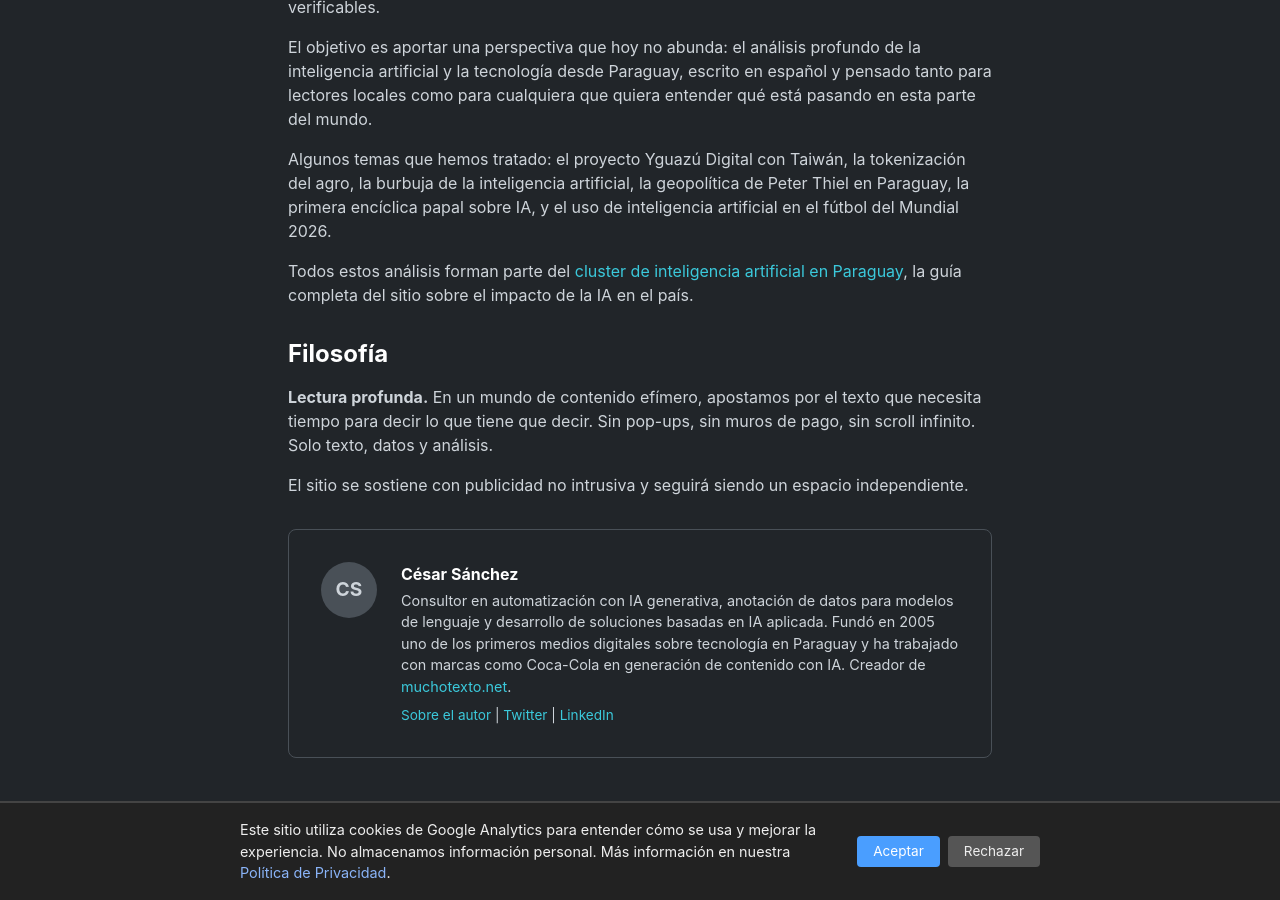
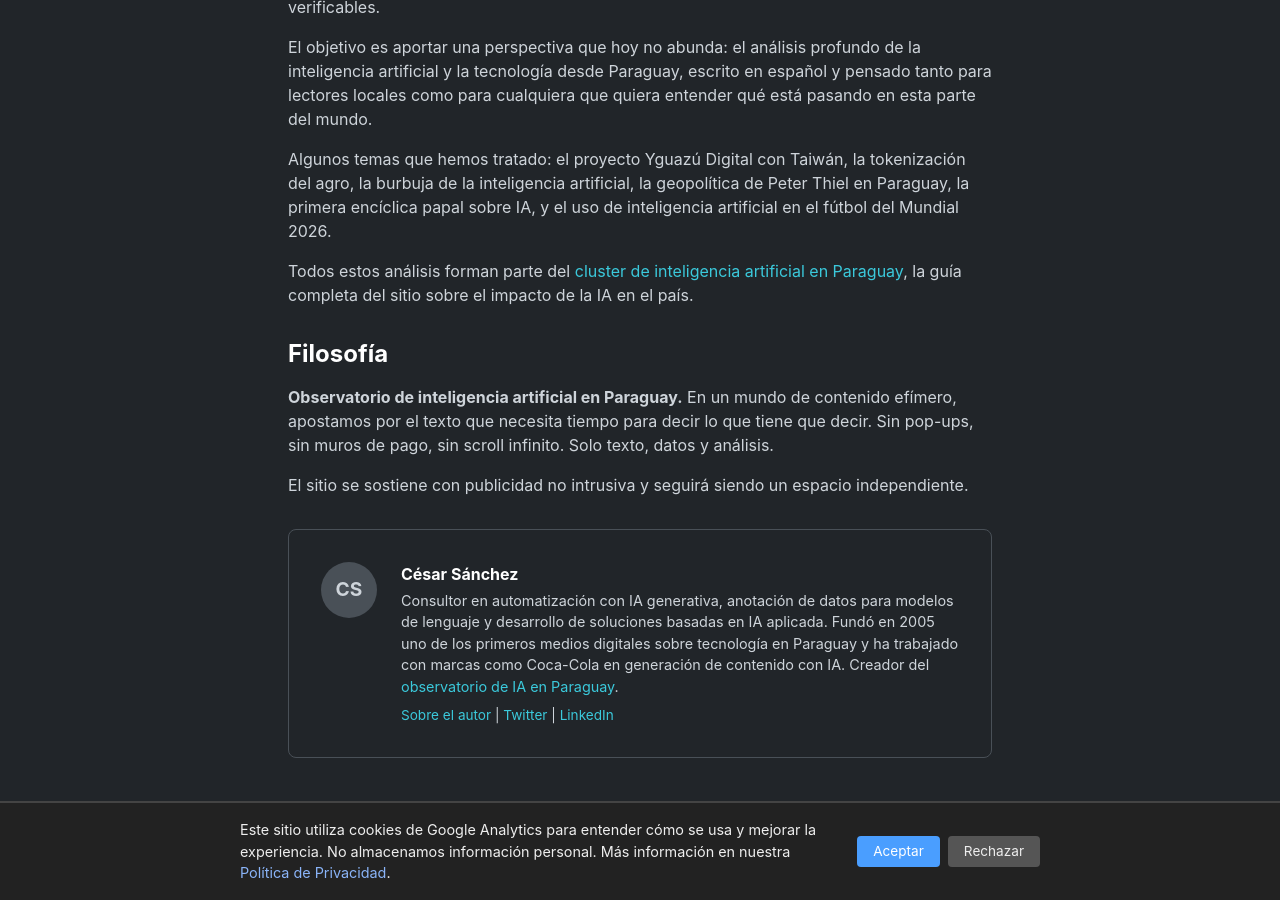
Before and after one commit to miravosqueinteresante/muchotexto.net, a Jekyll site: the page built from about.markdown, in a window 1280 px wide and 900 px high, scrolled down 1761 px. Built offline with Jekyll 4.4.1, drawn with Linux system fonts in a browser that asks for light colours; some of the changed text lies outside the part shown.

Commit message:
Propaga posicionamiento observatorio de IA a todas las paginas y layouts

```diff
--- a/_config.yml
+++ b/_config.yml
@@ -72,7 +72,7 @@ include:
 #   - vendor/ruby/
 
 # Monophase theme settings
-tagline: "Lectura profunda y análisis con IA"
+tagline: "Observatorio de IA en Paraguay"
 lang: es
 author:
   name: César Sánchez
--- a/_layouts/page.html
+++ b/_layouts/page.html
@@ -11,7 +11,7 @@ layout: default
   <div class="author-bio-avatar">CS</div>
   <div class="author-bio-content">
     <p class="author-bio-name">César Sánchez</p>
-    <p class="author-bio-text">Consultor en automatización con IA generativa, anotación de datos para modelos de lenguaje y desarrollo de soluciones basadas en IA aplicada. Fundó en 2005 uno de los primeros medios digitales sobre tecnología en Paraguay y ha trabajado con marcas como Coca-Cola en generación de contenido con IA. Creador de <a href="{{ '/' | relative_url }}">muchotexto.net</a>.</p>
+    <p class="author-bio-text">Consultor en automatización con IA generativa, anotación de datos para modelos de lenguaje y desarrollo de soluciones basadas en IA aplicada. Fundó en 2005 uno de los primeros medios digitales sobre tecnología en Paraguay y ha trabajado con marcas como Coca-Cola en generación de contenido con IA. Creador del <a href="{{ '/' | relative_url }}">observatorio de IA en Paraguay</a>.</p>
     <p class="author-bio-links">
       <a href="{{ '/about/' | relative_url }}">Sobre el autor</a>
        |
--- a/_layouts/post.html
+++ b/_layouts/post.html
@@ -139,7 +139,7 @@ layout: default
     <div class="author-bio-avatar">CS</div>
     <div class="author-bio-content">
       <p class="author-bio-name">César Sánchez</p>
-      <p class="author-bio-text">Consultor en automatización con IA generativa, anotación de datos para modelos de lenguaje y desarrollo de soluciones basadas en IA aplicada. Fundó en 2005 uno de los primeros medios digitales sobre tecnología en Paraguay y ha trabajado con marcas como Coca-Cola en generación de contenido con IA. Creador de <a href="{{ '/' | relative_url }}">muchotexto.net</a>.</p>
+      <p class="author-bio-text">Consultor en automatización con IA generativa, anotación de datos para modelos de lenguaje y desarrollo de soluciones basadas en IA aplicada. Fundó en 2005 uno de los primeros medios digitales sobre tecnología en Paraguay y ha trabajado con marcas como Coca-Cola en generación de contenido con IA. Creador del <a href="{{ '/' | relative_url }}">observatorio de IA en Paraguay</a>.</p>
       <p class="author-bio-links">
         <a href="{{ '/about/' | relative_url }}">Sobre el autor</a>
          |
--- a/about.markdown
+++ b/about.markdown
@@ -5,7 +5,7 @@ permalink: /about/
 description: "Conocé al autor de muchotexto.net, su trayectoria en anotación de datos y análisis de IA, y la filosofía de lectura profunda del medio digital."
 ---
 
-**muchotexto.net** es el medio digital de **César Sánchez**, un espacio dedicado al análisis profundo de Paraguay, la tecnología y las ideas que importan. Asistido por inteligencia artificial para investigar, cruzar datos y generar contenido.
+**muchotexto.net** es el observatorio de inteligencia artificial en Paraguay, un medio digital de **César Sánchez** dedicado al análisis profundo de Paraguay, la tecnología y las ideas que importan. Asistido por inteligencia artificial para investigar, cruzar datos y generar contenido.
 
 ## Sobre el autor
 
@@ -47,7 +47,7 @@ Todos estos análisis forman parte del [cluster de inteligencia artificial en Pa
 
 ## Filosofía
 
-**Lectura profunda.** En un mundo de contenido efímero, apostamos por el texto que necesita tiempo para decir lo que tiene que decir. Sin pop-ups, sin muros de pago, sin scroll infinito. Solo texto, datos y análisis.
+**Observatorio de inteligencia artificial en Paraguay.** En un mundo de contenido efímero, apostamos por el texto que necesita tiempo para decir lo que tiene que decir. Sin pop-ups, sin muros de pago, sin scroll infinito. Solo texto, datos y análisis.
 
 El sitio se sostiene con publicidad no intrusiva y seguirá siendo un espacio independiente.
 
--- a/como-trabajamos.markdown
+++ b/como-trabajamos.markdown
@@ -5,7 +5,7 @@ permalink: /como-trabajamos/
 description: "Metodología editorial de muchotexto.net: cómo seleccionamos fuentes, verificamos datos, usamos inteligencia artificial y corregimos errores."
 ---
 
-**muchotexto.net** es un medio de análisis interpretativo y editorial que utiliza inteligencia artificial como asistente en el proceso de producción de contenido. Esta página explica con transparencia cómo funciona ese proceso.
+**muchotexto.net** es el observatorio de inteligencia artificial en Paraguay. Utiliza inteligencia artificial como asistente en el proceso de producción de contenido. Esta página explica con transparencia cómo funciona ese proceso.
 
 ## Origen de la información
 
```
